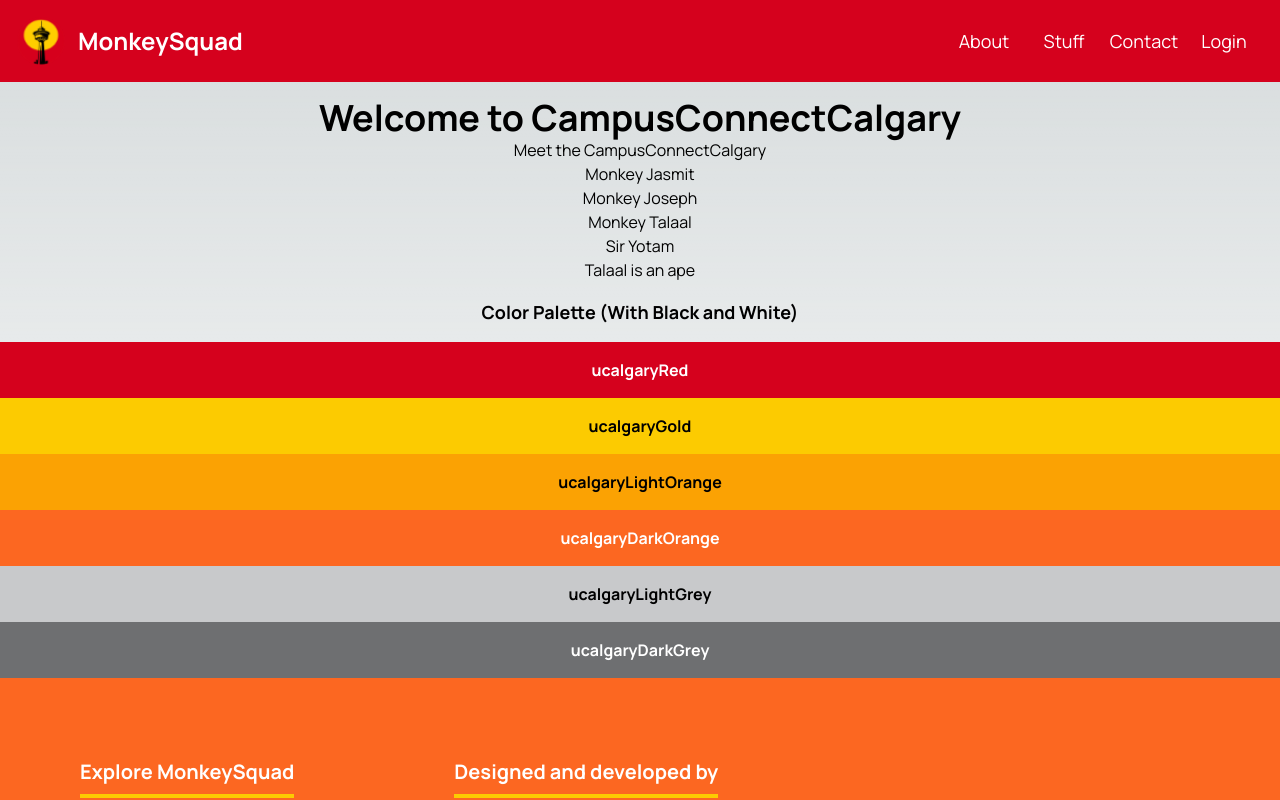
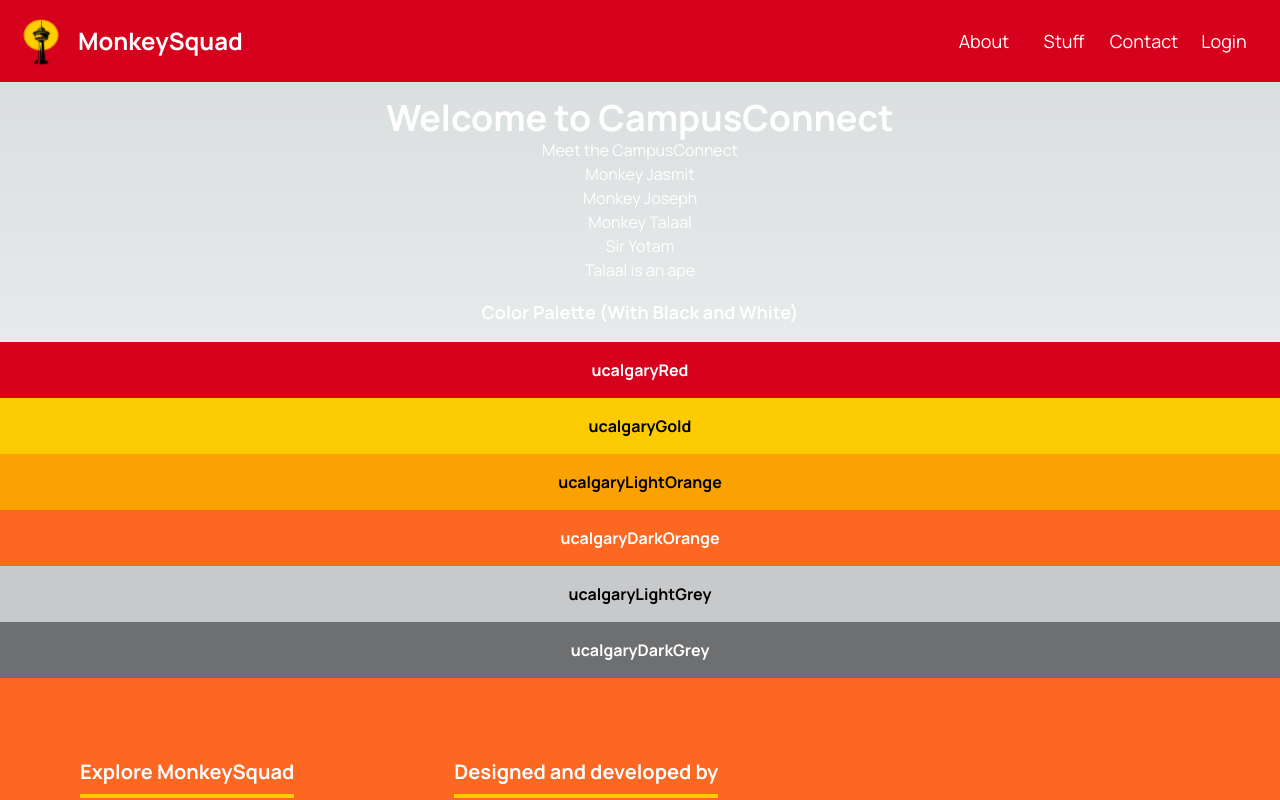
Before and after one commit to Jasmit22/ucalgaryFirstYear, a Next.js app: page / in a window 1280 px wide. Shown: the top 800 px of the page. Built offline with nearby package versions, Linux system fonts and the light colour scheme.

Commit message:
Change name of website

```diff
--- a/src/app/page.jsx
+++ b/src/app/page.jsx
@@ -1,12 +1,12 @@
 export default function Home() {
   return (
-    <main>
+    <main style={{color: "white"}}>
       <div className="flex-col justify-center text-center">
         <h1 className="text-4xl font-bold text-center mt-4">
-          Welcome to CampusConnectCalgary
+          Welcome to CampusConnect
         </h1>
         <ul>
-          Meet the CampusConnectCalgary
+          Meet the CampusConnect
           <li>Monkey Jasmit</li>
           <li>Monkey Joseph</li>
           <li>Monkey Talaal</li>
```
